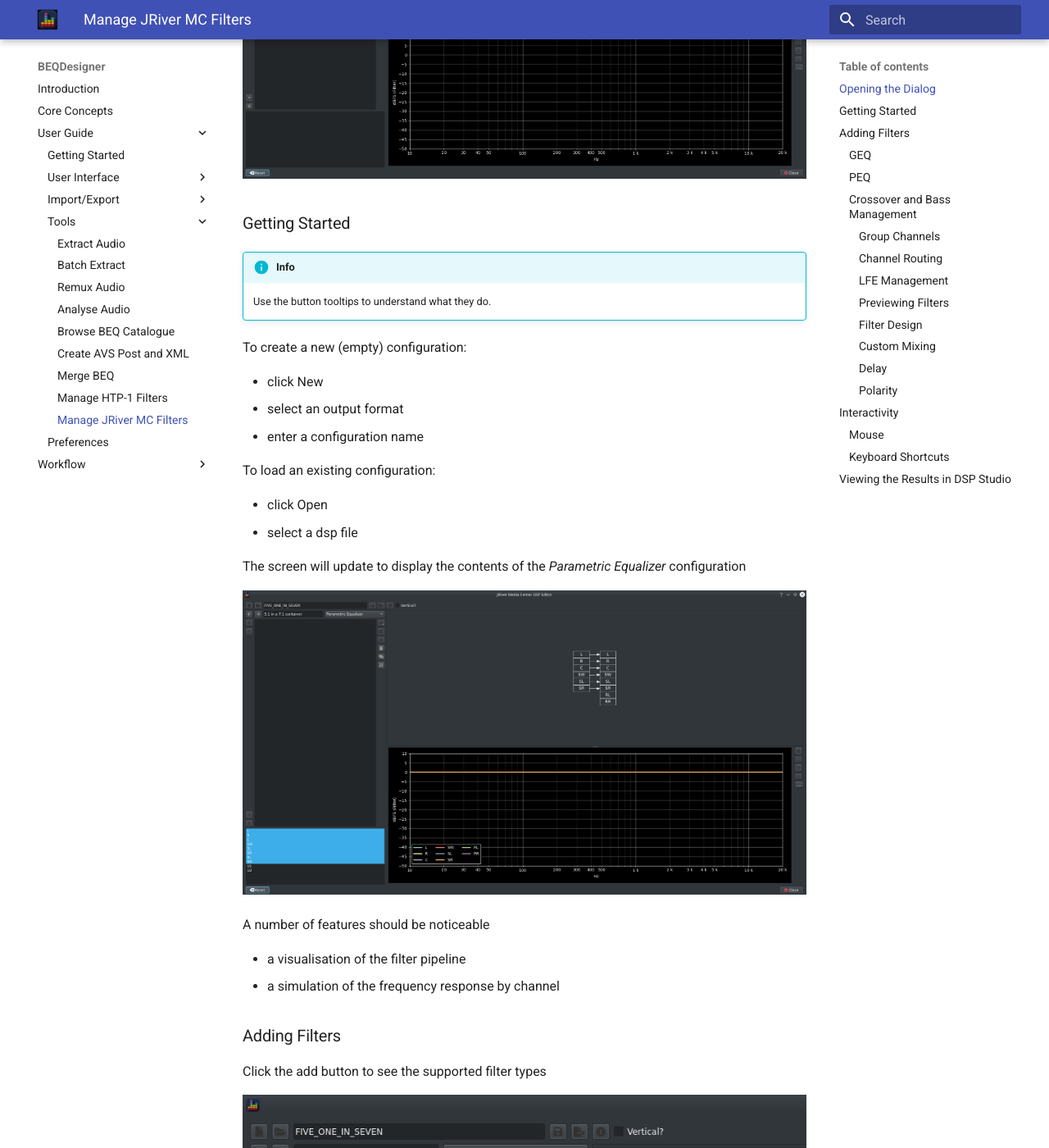
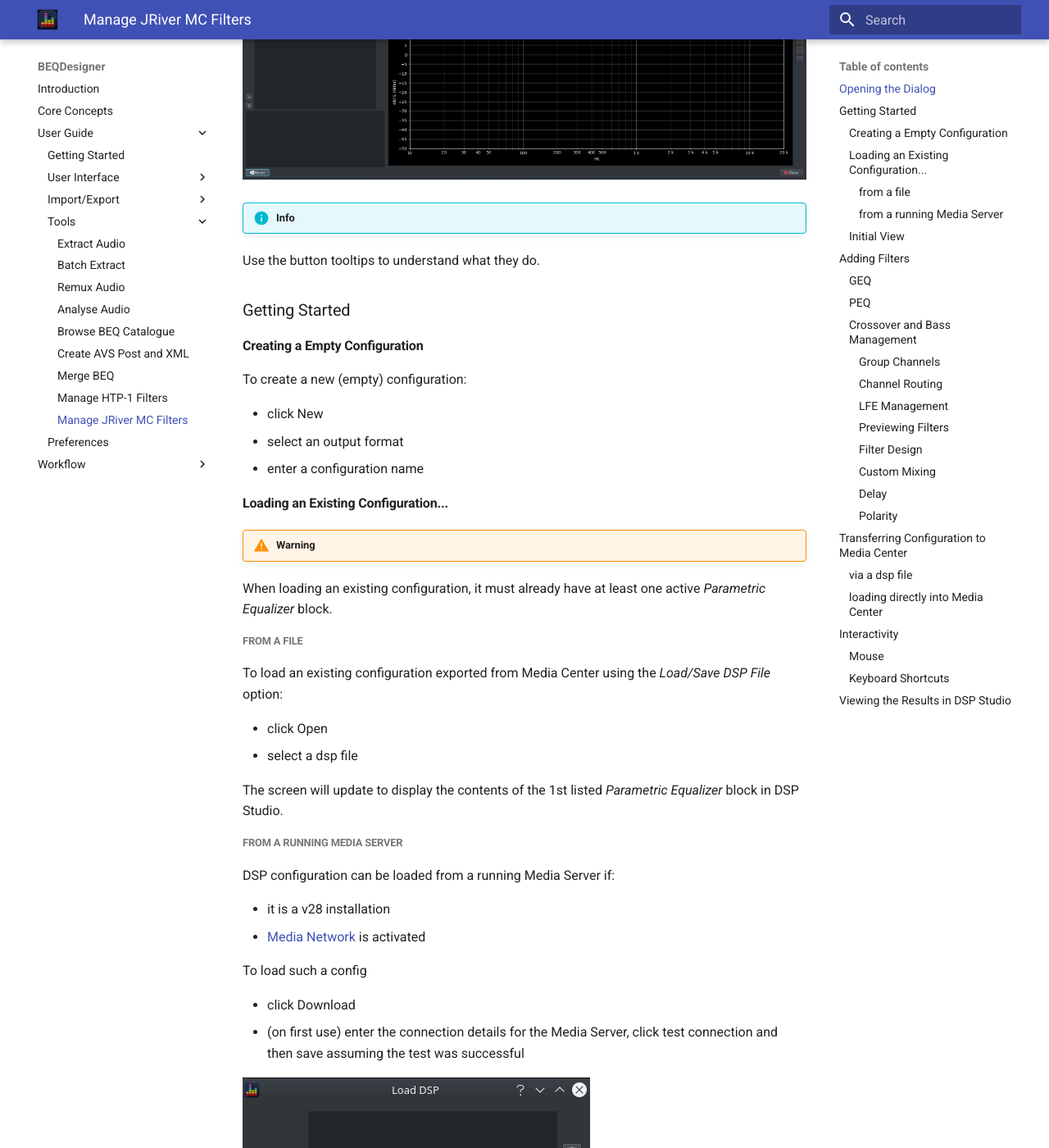
Before and after one commit to 3ll3d00d/beqdesigner, an MkDocs documentation site: the page built from docs/ui/manage_mc.md, in a window 1280 px wide and 1400 px high, scrolled down 960 px. Shown: the whole window at 82% size. Built offline with MkDocs 1.6.1 and Material for MkDocs 9.7.7, drawn with Linux system fonts in a browser that asks for light colours; some of the changed text lies outside the part shown.

Commit message:
Update docs and handle mcws changes in 28.0.14

```diff
--- a/docs/ui/manage_mc.md
+++ b/docs/ui/manage_mc.md
@@ -18,10 +18,12 @@ This is launched via `Tools > Manage JRiver MC Filters` or the `CTRL+J` keyboard
 
 ![MCDSP](../img/jriver_dsp_editor.png)
 
+!!! info
+Use the button tooltips to understand what they do.
+
 ### Getting Started
 
-!!! info
-    Use the button tooltips to understand what they do.
+#### Creating a Empty Configuration
 
 To create a new (empty) configuration:
 
@@ -29,12 +31,48 @@ To create a new (empty) configuration:
 * select an output format
 * enter a configuration name
 
-To load an existing configuration:
+#### Loading an Existing Configuration...
+
+!!! warning
+When loading an existing configuration, it must already have at least one active _Parametric Equalizer_ block.
+
+##### from a file
+
+To load an existing configuration exported from Media Center using the _Load/Save DSP File_ option:
 
 * click Open
 * select a dsp file
 
-The screen will update to display the contents of the _Parametric Equalizer_ configuration
+The screen will update to display the contents of the 1st listed _Parametric Equalizer_ block in DSP Studio.
+
+##### from a running Media Server
+
+DSP configuration can be loaded from a running Media Server if:
+
+* it is a v28 installation
+* [Media Network](https://wiki.jriver.com/index.php/Media_Network) is activated
+
+To load such a config
+
+* click Download
+* (on first use) enter the connection details for the Media Server, click test connection and then save assuming the test was successful
+
+![MCWSNew](../img/jriver_add_new_mcws.png)
+
+* select the Media server instance and the zones list should be updated
+* select a zone and click the download button
+
+The downloaded config should be now be shown in the result text field and the configuration loaded into the editor.
+
+![MCWSDownload](../img/jriver_mcws_download.png)
+
+If the selected zone has no active Parametric Equalizer sections, an error dialog will be displayed
+
+![MCWSError](../img/jriver_mcws_download_error.png)
+
+To workaround this, open Media Center on the specified host and enable the Parametric Equalizer sections in DSP Studio.
+
+#### Initial View
 
 ![OnOpen](../img/jriver_on_open.png)
 
@@ -191,6 +229,23 @@ The _Polarity_ filter behaves as per the JRiver [Polarity Filter](https://wiki.j
 
 ![Polarity](../img/jriver_polarity.png)
 
+### Transferring Configuration to Media Center
+
+#### via a dsp file
+
+The configuration can be saved to a DSP file which can be loaded via the _Load/Save DSP_ option in Media Center. To export as a file, click either Save or Save As and select a file to write to.
+
+#### loading directly into Media Center
+
+The configuration can be loaded into a zone in a running Media Server if
+
+* Media Center v28 is installed
+* [Media Network](https://wiki.jriver.com/index.php/Media_Network) is activated
+
+To do so, click the upload button and select a server & zone then click the upload button. The button should turn green if the configuration is uploaded successfully.
+
+![MCWSUp](../img/jriver_mcws_upload.png)
+
 ### Interactivity
 
 #### Mouse
```
Also changed, not shown: docs/img/jriver_add_new_mcws.png (added), docs/img/jriver_dsp_editor.png, docs/img/jriver_mcws_download.png (added), docs/img/jriver_mcws_download_error.png (added), docs/img/jriver_mcws_upload.png (added), 2 other files.
